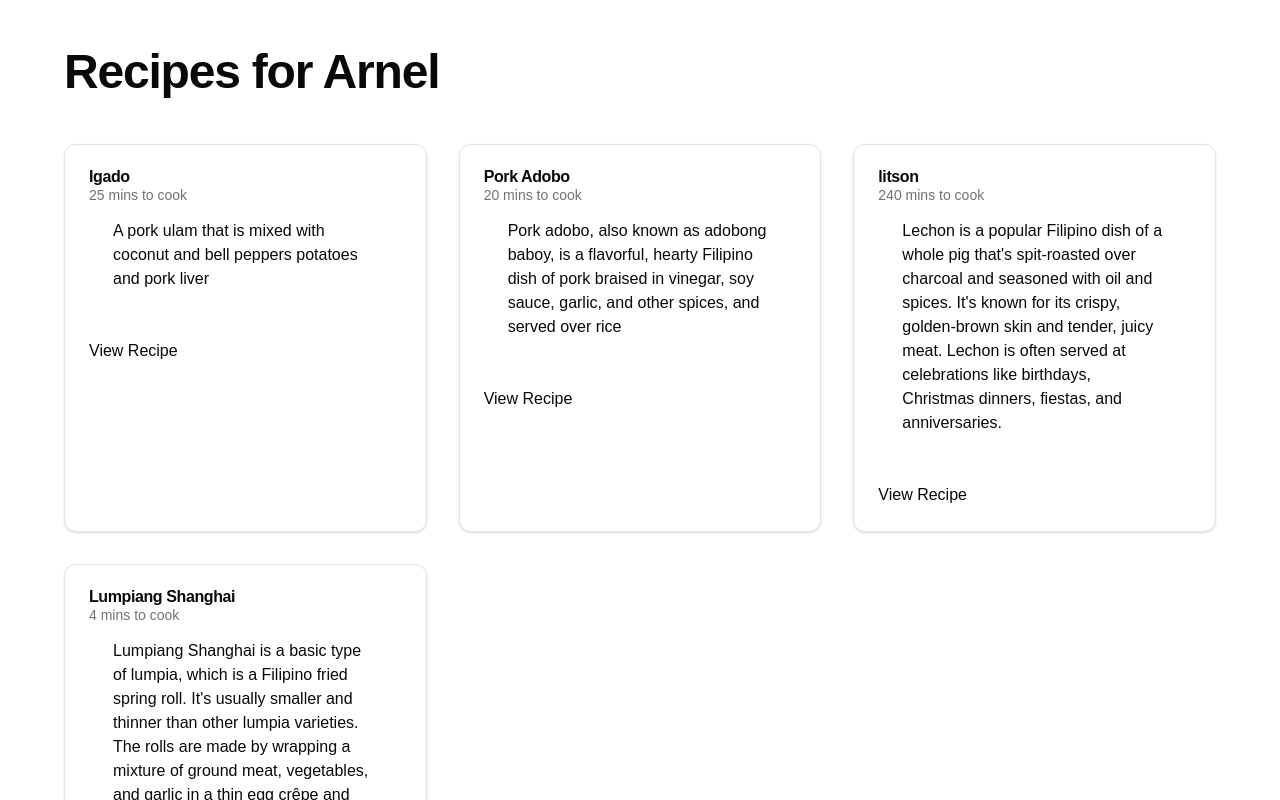
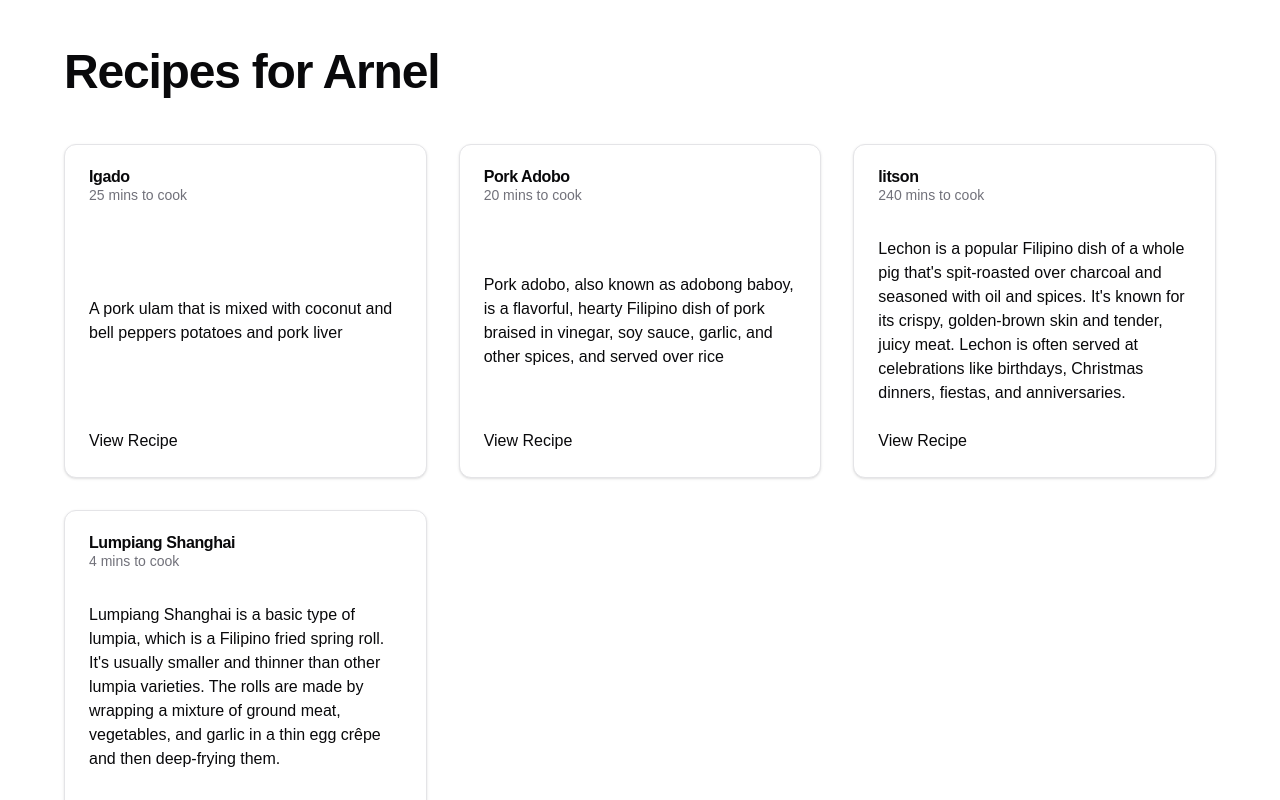
Before and after one commit to RnelF/fake-store-website, a Next.js app: page / in a window 1280 px wide. Shown: the top 800 px of the page. Built offline with nearby package versions, Linux system fonts and the light colour scheme; data requests are answered from the project's data file.

Commit message:
updating shadcn styles

```diff
--- a/src/app/page.tsx
+++ b/src/app/page.tsx
@@ -30,17 +30,18 @@ export default async function Home() {
     <main>
       <div className="grid grid-cols-3 gap-8">
         {recipes.map((recipe) => (
-          <Card key={recipe.id}>
-            <CardHeader>
+          <Card key={recipe.id} className="flex flex-col justify-between">
+            <CardHeader className="flex-row gap-4 items center">
               <div>
                 <CardTitle>{recipe.title}</CardTitle>
                 <CardDescription>{recipe.time} mins to cook</CardDescription>
               </div>
-              <CardContent>
-                <p>{recipe.description}</p>
-              </CardContent>
             </CardHeader>
-            <CardFooter>
+            <CardContent>
+              <p>{recipe.description}</p>
+            </CardContent>
+
+            <CardFooter className="flex justify-between">
               <button>View Recipe</button>
               {recipe.vegan && <p>Vegan</p>}
             </CardFooter>
```
